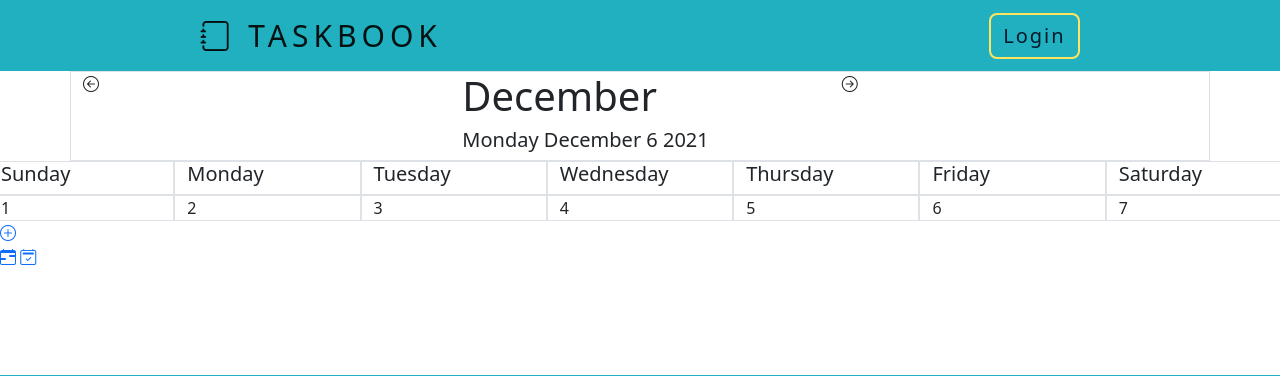
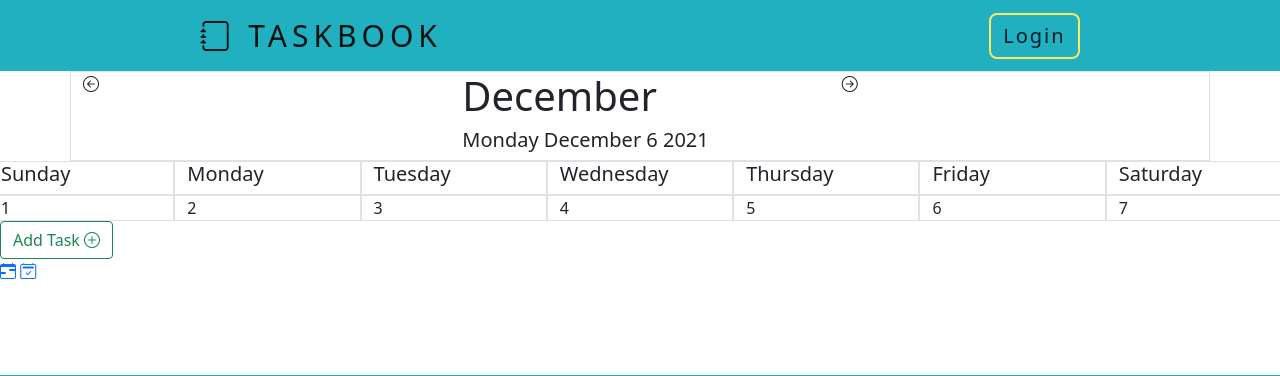
Before and after one commit to ShrutiGupta354/taskbook-SWE, a Flask app: page /calendar in a window 1280 px wide. Shown: the top 376 px of the page. Run offline with Flask 2, Linux system fonts and the light colour scheme; some libraries are stand-ins or nearby versions.

Commit message:
front end completed for the add task button on calendar page

```diff
--- a/templates/calendar.html
+++ b/templates/calendar.html
@@ -15,6 +15,7 @@
             <i class="bi bi-arrow-left-circle" ></i>
         </div>
         <div class="col">
+            <!-- use JS to render date dynamically -->
             <h1>December</h1>
             <h5>Monday December 6 2021</h5>
         </div>
@@ -61,7 +62,43 @@
 
 <!--This div is for the left aligned elements below the calendar-->
 <div class="">
-    <a href=""><i class="bi bi-plus-circle"></i></a>
+    <!-- Button trigger modal -->
+    <button type="button" class="btn btn-outline-success" data-bs-toggle="modal" data-bs-target="#staticBackdrop">
+        Add Task <i class="bi bi-plus-circle"></i>
+    </button>
+
+    <!-- Modal -->
+    <div class="modal fade" id="staticBackdrop" data-bs-backdrop="static" data-bs-keyboard="false" tabindex="-1"
+        aria-labelledby="staticBackdropLabel" aria-hidden="true">
+        <div class="modal-dialog">
+            <div class="modal-content">
+                <div class="modal-header">
+                    <h5 class="modal-title" id="staticBackdropLabel">Add New Task</h5>
+                    <button type="button" class="btn-close" data-bs-dismiss="modal" aria-label="Close"></button>
+                </div>
+                <div class="modal-body">
+                    <!-- let user input date and data for the task -->
+                    <form action="" method="POST">
+                        <!-- the form body to insert the task with date and content -->
+                        <!-- output for date is MM-DD-YYYY -->
+                        <div class="mb-3">
+                            <label class="control-label" for="date">Date</label>
+                            <input class="form-control datepicker" id="date" name="task-date" type="date" value="" />
+                        </div>
+                        <div class="mb-3">
+                            <label for="exampleFormControlTextarea1" class="form-label">Task</label>
+                            <textarea class="form-control" id="exampleFormControlTextarea1" rows="2" name="task-content"></textarea>
+                        </div>
+                </div>
+                <div class="modal-footer">
+                        <!-- don't click submit for now -->
+                        <button type="submit" class="btn btn-outline-primary" name="add-task">Add Task</button>
+                    </form>
+                    <button type="button" class="btn btn-outline-danger" data-bs-dismiss="modal">Close</button>
+                </div>
+            </div>
+        </div>
+    </div>
 </div>
 
 <!--This div is for the right aligned elements below the calendar-->
```
